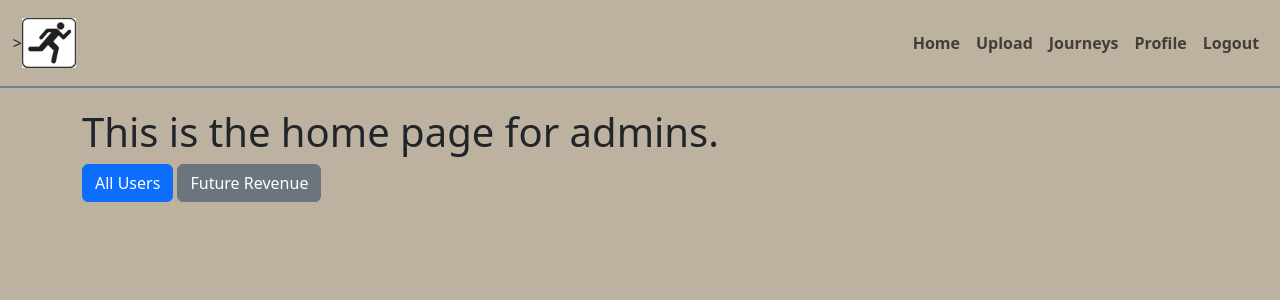
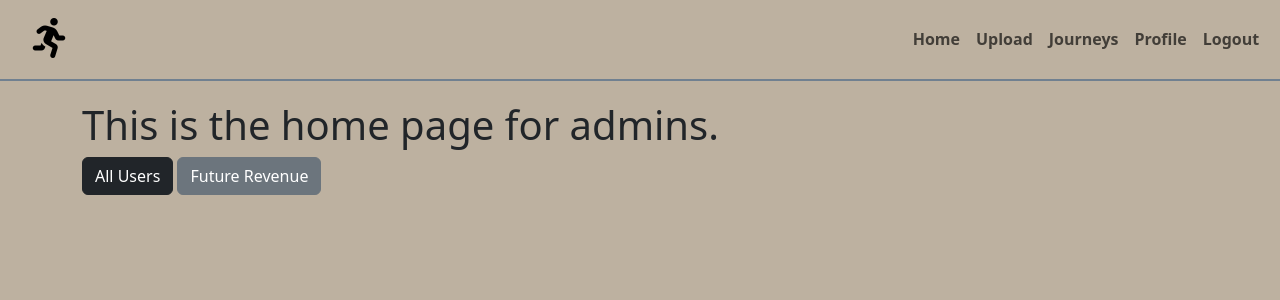
Before and after one commit to Mace62/GPSTracker, a Flask app: page /admin in a window 1280 px wide. Shown: the top 300 px of the page. Run offline with Flask 2, Linux system fonts and the light colour scheme; a user stored in the database is signed in; data comes from the database, SQL or seed files in the repository; some libraries are stand-ins or nearby versions.

Commit message:
Minor UI changes
Changed some buttons and the logo

```diff
--- a/app/templates/admin.html
+++ b/app/templates/admin.html
@@ -3,6 +3,6 @@
 {% block content %}
 
 <h1>This is the home page for admins.</h1>
-<a href="{{ url_for('all_users') }}" class="btn btn-primary">All Users</a>
+<a href="{{ url_for('all_users') }}" class="btn btn-dark submit-button">All Users</a>
 <a href="{{ url_for('future_revenue') }}" class="btn btn-secondary">Future Revenue</a>
 {% endblock %}
--- a/app/templates/base.html
+++ b/app/templates/base.html
@@ -24,9 +24,9 @@
     </head>
 
     <body>
-        <nav class="navbar navbar-expand-lg" style="background-color: clear; padding: 1%; border-bottom: 2px solid #708090; margin-bottom: 20px">>
+        <nav class="navbar navbar-expand-lg" style="background-color: clear; padding: 1%; border-bottom: 2px solid #708090; margin-bottom: 20px">
             <a class="navbar-brand">
-                <img src="{{ url_for('static', filename='logo.jpg') }}" alt="Logo" height="50">
+                <i class="fas fa-running fa-2x" style="padding-left: 20px;"></i>
             </a>
             <button class="navbar-toggler" type="button" data-toggle="collapse" data-target="#navbarSupportedContent"
                 aria-controls="navbarSupportedContent" aria-expanded="false" aria-label="Toggle navigation">
--- a/app/templates/profile.html
+++ b/app/templates/profile.html
@@ -4,7 +4,7 @@
 
 <h1>This is the profile page.</h1>
 <p><em>You are currently on a {{ subscription_type }} subscription.</em></p>
-<a href="{{ url_for('change_subscription') }}" class="btn btn-primary">Change Subscription</a>
+<a href="{{ url_for('change_subscription') }}" class="btn btn-dark submit-button">Change Subscription</a>
 
 
 
```
